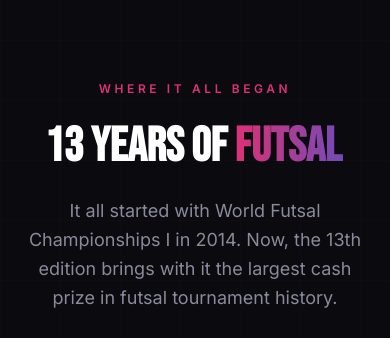
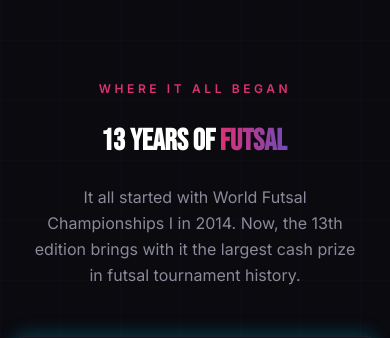
Before and after one commit to AQuincoses/wfc-pro-site, a React (Vite) app: page / in a window 390 px wide. Shown: the part 5000-5338 px from the top of the page. Built offline with nearby package versions, Linux system fonts and the light colour scheme; grey boxes are pictures that could not be loaded.

Commit message:
Fix mobile layout: hero image positioning and text margins

```diff
--- a/src/sections/Highlights.jsx
+++ b/src/sections/Highlights.jsx
@@ -3,7 +3,7 @@
 export default function Highlights() {
   return (
     <section id="highlights" className="section">
-      <div className="section-inner flex flex-col items-center text-center">
+      <div className="section-inner flex flex-col items-center text-center px-4 sm:px-6 lg:px-0">
         <motion.p
           initial={{ opacity: 0, y: 20 }}
           whileInView={{ opacity: 1, y: 0 }}
@@ -20,7 +20,7 @@
           whileInView={{ opacity: 1, y: 0 }}
           transition={{ duration: 0.6 }}
           viewport={{ once: true }}
-          className="text-5xl sm:text-6xl md:text-7xl font-bold"
+          className="text-3xl sm:text-5xl md:text-6xl lg:text-7xl font-bold"
           style={{ fontFamily: 'var(--font-display)', marginBottom: '25px' }}
         >
           13 YEARS OF <span className="gradient-text">FUTSAL</span>
@@ -31,7 +31,8 @@
           whileInView={{ opacity: 1 }}
           transition={{ duration: 0.6 }}
           viewport={{ once: true }}
-          className="text-lg leading-relaxed text-[var(--text-secondary)] max-w-2xl"
+          className="text-base sm:text-lg leading-relaxed text-[var(--text-secondary)] max-w-[90%] sm:max-w-2xl"
+          style={{ lineHeight: '1.6' }}
           style={{ marginBottom: '48px' }}
         >
           It all started with World Futsal Championships I in 2014. Now, the 13th edition brings with it the largest cash prize in futsal tournament history.
```
